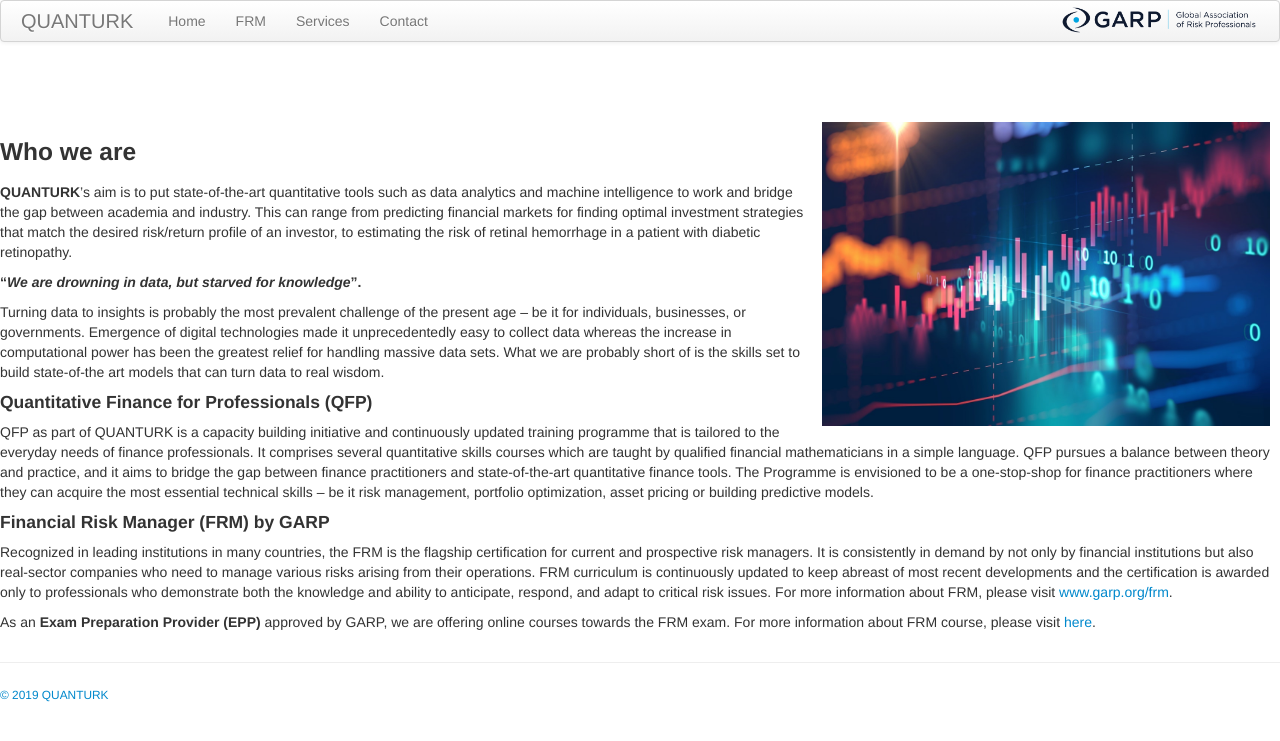
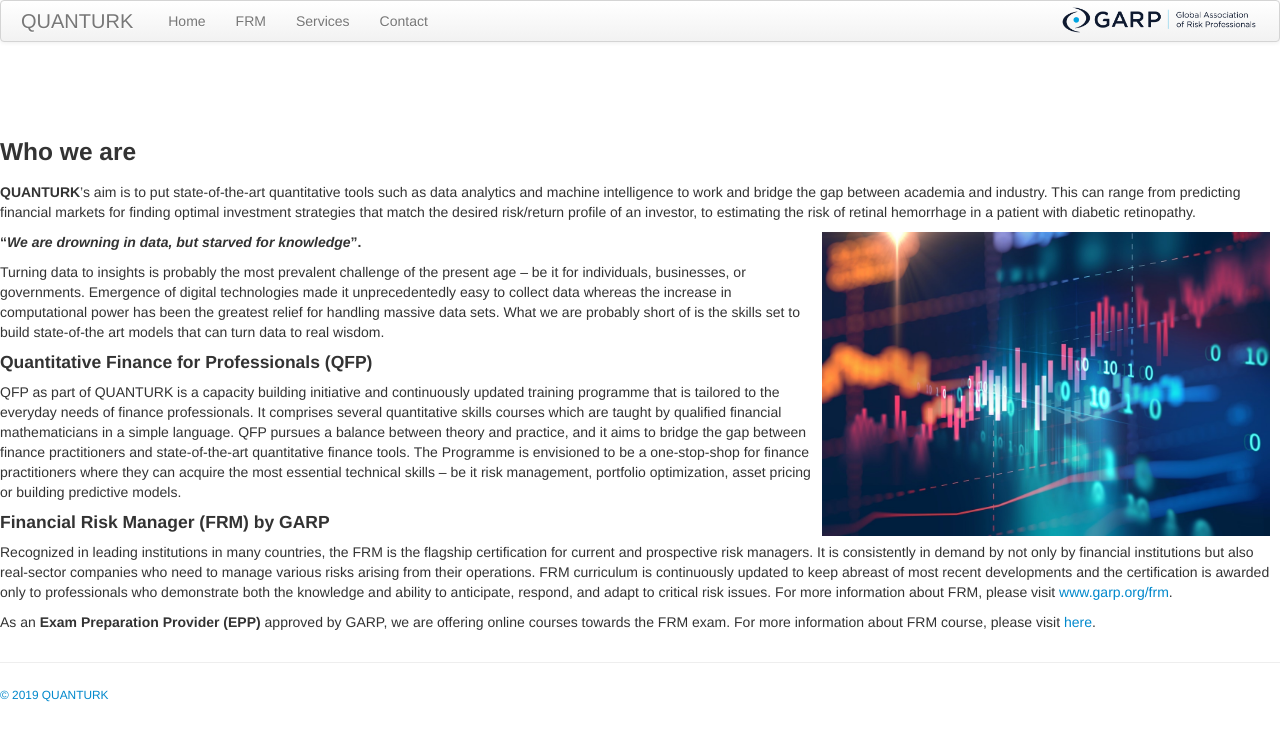
Before and after one commit to quanturk/quanturk.github.io, a Jekyll site: the page built from index.md, in a window 1280 px wide. Shown: the top 741 px of the page. Built offline with Jekyll 4.4.1, drawn with Linux system fonts in a browser that asks for light colours.

Commit message:
Update index.md

```diff
--- a/index.md
+++ b/index.md
@@ -4,11 +4,12 @@
 ---
 
 <br><br><br>
-<img src="figures/front.jpg" width="35%" alt="Site logo" align = "right" style="margin:0px 10px">
 
 ### Who we are
 
 **QUANTURK**'s aim is to put state-of-the-art quantitative tools such as data analytics and machine intelligence to work and bridge the gap between academia and industry. This can range from predicting financial markets for finding optimal investment strategies that match the desired risk/return profile of an investor, to estimating the risk of retinal hemorrhage in a patient with diabetic retinopathy.
+
+<img src="figures/front.jpg" width="35%" alt="Site logo" align = "right" style="margin:0px 10px">
 
 ##### "*We are drowning in data, but starved for knowledge*".
 
```
